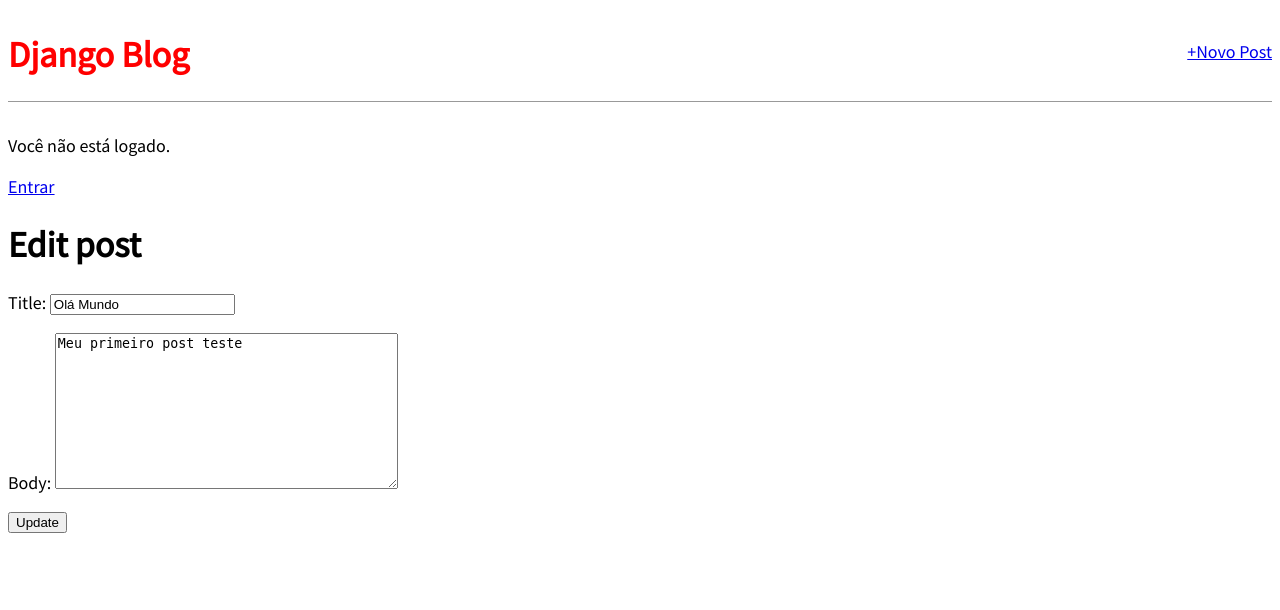
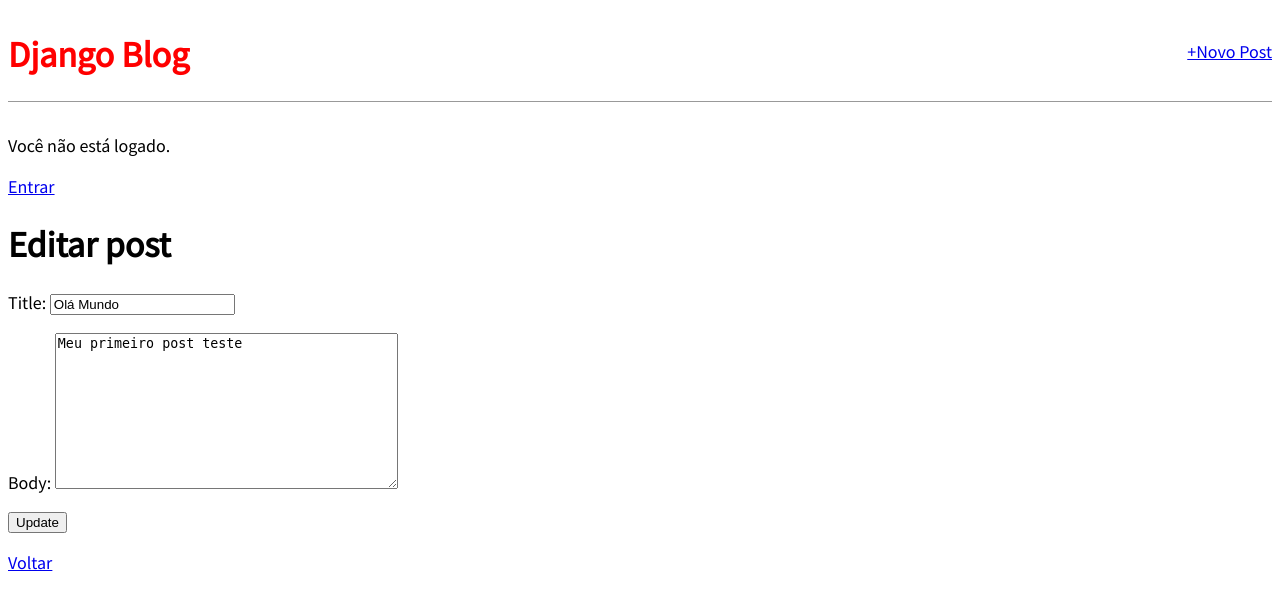
Before and after one commit to RodrigodeOliveiraPeixer/projetoblogcurso, a Django app: page /post/1/edit/ in a window 1280 px wide. Shown: the top 610 px of the page. Run offline with Django 4.2, Linux system fonts and the light colour scheme; data comes from the database, SQL or seed files in the repository; both versions use the stored data as it was after the commit.

Commit message:
incluidovoltar

```diff
--- a/templates/post_delete.html
+++ b/templates/post_delete.html
@@ -1,11 +1,12 @@
 {% extends 'base.html' %}
 
 {% block content %}
-    <h1>Delete post</h1>
+    <h1>Deletar post</h1>
     <form action="" method="post">
         {% csrf_token %}
         <p>Você tem certeza que quer deletar {{ post.title}}?</p>
         <input type="submit" value="Confirma"/>
+        <p><a href="{% url 'home' %}">Voltar</a></p>
     </form>
 
 
--- a/templates/post_detail.html
+++ b/templates/post_detail.html
@@ -8,4 +8,5 @@
 
     <p><a href="{% url 'post_edit' post.pk %}">+Editar Post</a></p>
     <p><a href="{% url 'post_delete' post.pk %}">-Deletar Post</a></p>
+    <p><a href="{% url 'home' %}">Voltar</a></p>
 {% endblock content %}
--- a/templates/post_edit.html
+++ b/templates/post_edit.html
@@ -1,12 +1,13 @@
 {% extends 'base.html' %}
 
 {% block content %}
-    <h1>Edit post</h1>
+    <h1>Editar post</h1>
 
     <form action="" method="post">
         {% csrf_token %}
         {{ form.as_p }}
         <input type= "submit" value="Update"/>
+        <p><a href="{% url 'home' %}">Voltar</a></p>
     </form>
 
 
--- a/templates/post_new.html
+++ b/templates/post_new.html
@@ -7,5 +7,6 @@
         {% csrf_token %}
         {{ form.as_p }}
         <input type="submit" value="save" />
+        <p><a href="{% url 'home' %}">Voltar</a></p>
     </form>
 {% endblock content %}
```
Also changed, not shown: db.sqlite3.
